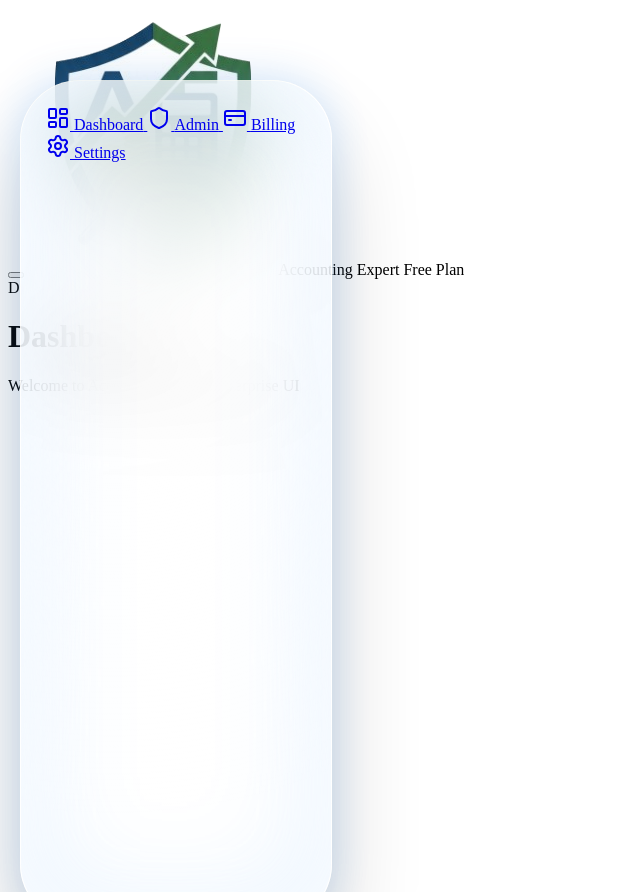
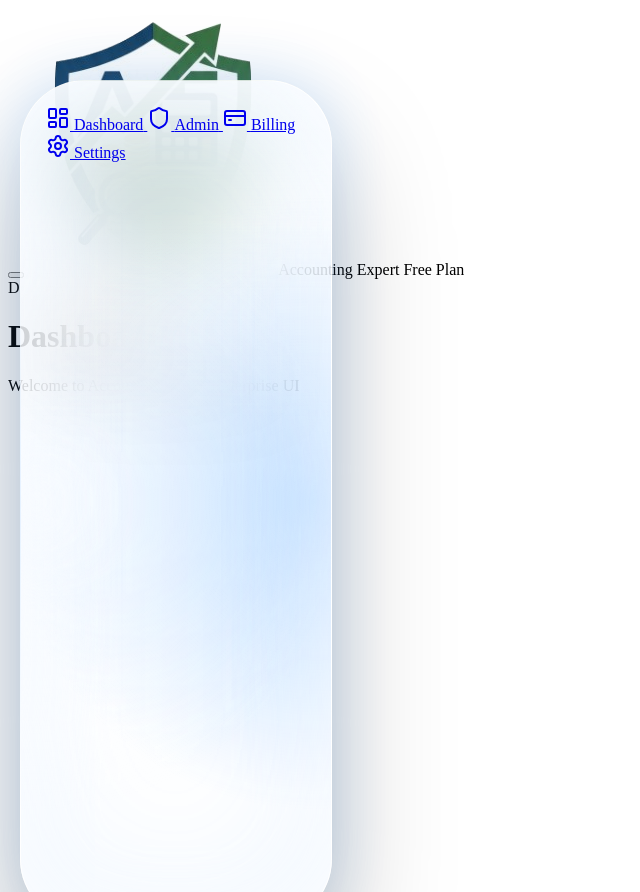
Before and after one commit to debasishbiswas375-bot/AccountingExpert, a FastAPI app: page / in a window 1280 px wide. Shown: the whole page, without its empty margins (0-640 px from the left). Run offline with FastAPI, Linux system fonts and the light colour scheme; parts of the project's set-up code (start-up, migrations or seed data) failed here and were passed over.

Commit message:
Update style.css

```diff
--- a/app/static/style.css
+++ b/app/static/style.css
@@ -6,26 +6,46 @@
     width: 260px;
     padding: 25px;
 
-    background: radial-gradient(
-        circle at 30% 20%,
-        rgba(255,255,255,0.85),
-        rgba(255,255,255,0.45) 35%,
-        rgba(255,255,255,0.25) 60%,
-        rgba(255,255,255,0.15) 80%
-    );
+    border-radius: 65px;
 
-    backdrop-filter: blur(40px) saturate(160%);
-    -webkit-backdrop-filter: blur(40px);
+    /* Layered bubble lighting */
+    background:
+        /* top gloss highlight */
+        linear-gradient(
+            to bottom,
+            rgba(255,255,255,0.85) 0%,
+            rgba(255,255,255,0.55) 10%,
+            rgba(255,255,255,0.2) 25%,
+            rgba(255,255,255,0.05) 40%
+        ),
 
-    border-radius: 60px;
+        /* side rim light */
+        radial-gradient(
+            circle at 5% 50%,
+            rgba(255,255,255,0.8),
+            rgba(255,255,255,0.3) 20%,
+            transparent 60%
+        ),
 
-    border: 1px solid rgba(255,255,255,0.7);
+        radial-gradient(
+            circle at 95% 50%,
+            rgba(79,163,255,0.4),
+            transparent 60%
+        ),
+
+        /* base translucent fill */
+        rgba(255,255,255,0.18);
+
+    backdrop-filter: blur(45px) saturate(180%);
+    -webkit-backdrop-filter: blur(45px);
+
+    border: 1.5px solid rgba(255,255,255,0.6);
 
     box-shadow:
-        0 50px 90px rgba(0,0,0,0.18),
-        inset 0 0 80px rgba(255,255,255,0.9),
-        inset 0 0 120px rgba(79,163,255,0.2),
-        0 0 40px rgba(79,163,255,0.25);
+        0 60px 120px rgba(0,0,0,0.25),      /* outer depth */
+        inset 0 0 100px rgba(255,255,255,0.9), /* inner glow */
+        inset 0 0 160px rgba(79,163,255,0.15), /* subtle color */
+        0 0 60px rgba(79,163,255,0.25);     /* outer aura */
 
     transition: all 0.35s cubic-bezier(0.4,0,0.2,1);
 }
```
